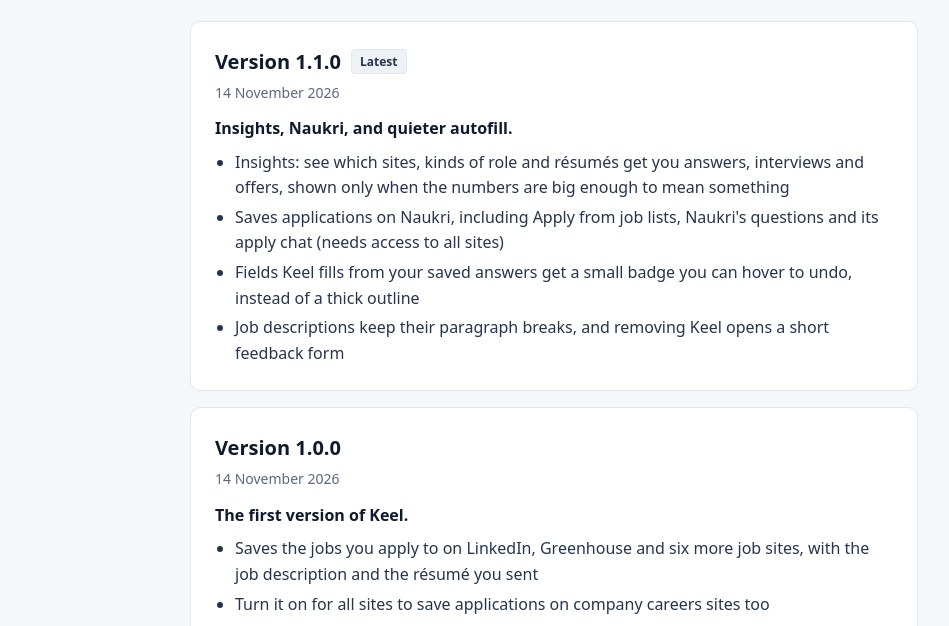
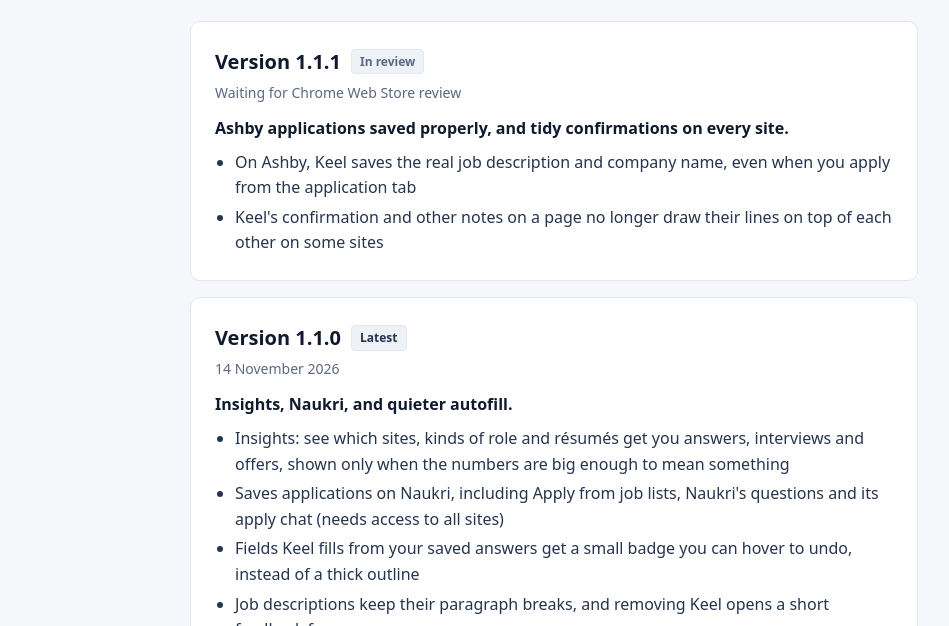
Before and after one commit to ankitsmt211/keel-site, a plain HTML site: page changelog/index.html in a window 1280 px wide. Shown: the part 174-800 px from the top of the page, without its empty margins (86-1035 px from the left). Drawn offline with Linux system fonts and the light colour scheme.

Commit message:
docs(changelog): stage v1.1.1 pending review on marketing site
Co-Authored-By: Claude Opus 5.5 <noreply@anthropic.com>

```diff
--- a/changelog/index.html
+++ b/changelog/index.html
@@ -17,6 +17,15 @@
 </header>
 <main class="wrap releases">
   <h1>Release notes</h1>
+    <article class="release" id="v1.1.1">
+      <h2>Version 1.1.1 <span class="tag tag-pending">In review</span></h2>
+      <p class="release-meta">Waiting for Chrome Web Store review</p>
+      <p class="release-headline">Ashby applications saved properly, and tidy confirmations on every site.</p>
+      <ul>
+        <li>On Ashby, Keel saves the real job description and company name, even when you apply from the application tab</li>
+        <li>Keel&#39;s confirmation and other notes on a page no longer draw their lines on top of each other on some sites</li>
+      </ul>
+    </article>
     <article class="release" id="v1.1.0">
       <h2>Version 1.1.0 <span class="tag">Latest</span></h2>
       <p class="release-meta">14 November 2026</p>
```
